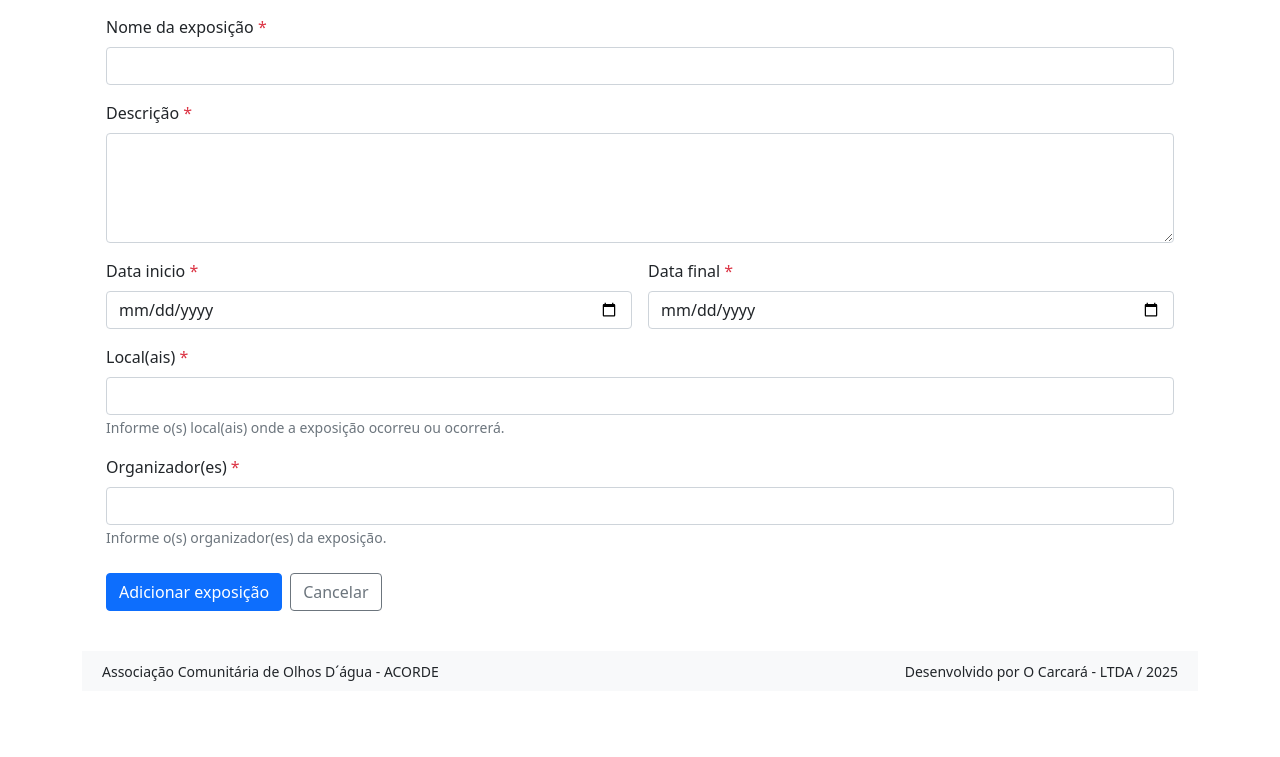
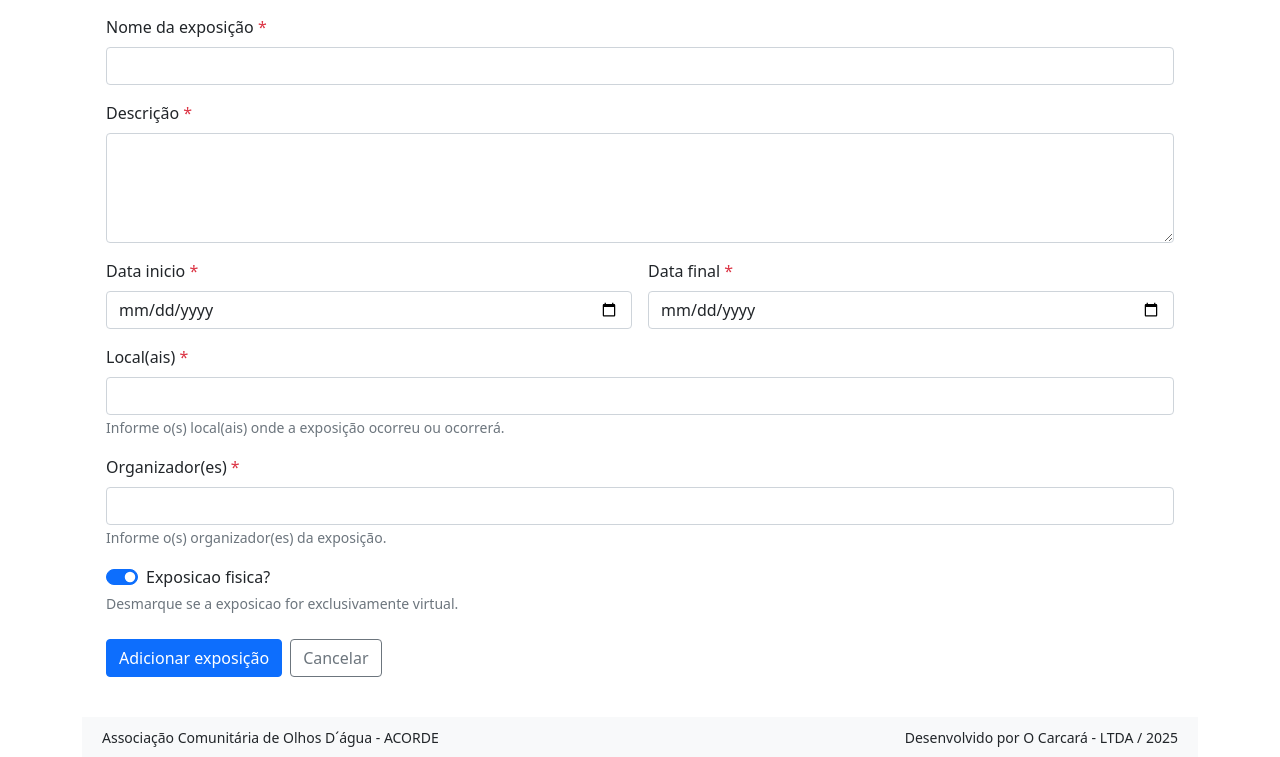
Before and after one commit to OCarcara/acorde, a Django app: page /exposicoes/adicionar/ in a window 1280 px wide. Shown: the part 145-902 px from the top of the page. Before the commit the page ends 826 px from the top, so only its background shows below. Run offline with Django 5.2, Linux system fonts and the light colour scheme.

Commit message:
Incluída o botão para marcar se a exposição é física no CRUD de exposições

```diff
--- a/acervo/forms.py
+++ b/acervo/forms.py
@@ -419,6 +419,7 @@ class ExposicaoForm(forms.ModelForm):
             "data_final",
             "local",
             "orgazador",
+            "exposicao_fisica",
         ]
         labels = {
             "nome": "Nome da exposição",
@@ -427,13 +428,16 @@ class ExposicaoForm(forms.ModelForm):
             "data_final": "Data de encerramento",
             "local": "Local(ais)",
             "orgazador": "Organizador(es)",
+            "exposicao_fisica": "Exposicao fisica?",
         }
         widgets = {
             "descricao": forms.Textarea(attrs={"rows": 4}),
+            "exposicao_fisica": forms.CheckboxInput(attrs={"class": "form-check-input"}),
         }
         help_texts = {
             "local": "Informe o(s) local(ais) onde a exposição ocorreu ou ocorrerá.",
             "orgazador": "Informe o(s) organizador(es) da exposição.",
+            "exposicao_fisica": "Desmarque se a exposicao for exclusivamente virtual.",
         }
         error_messages = {
             "nome": {"required": "Informe o nome da exposição."},
--- a/acervo/models.py
+++ b/acervo/models.py
@@ -91,6 +91,7 @@ class Exposicao(models.Model):
     data_final = models.DateField('Data de encerramento', null=False, blank=False)
     local = models.CharField('Local(ais)', max_length=255, null=False, blank=False)
     orgazador = models.CharField('Organizador(es)', max_length=200, null=False, blank=False)
+    exposicao_fisica = models.BooleanField('Exposicação física', default=True)
 
     class Meta:
         verbose_name = "Exposição"
@@ -114,7 +115,7 @@ class LocalInterno(models.Model):
 class PecasAcervo(models.Model):
 
     denominacao = models.CharField('Nome da peça',max_length=100, null=False, blank=False)
-    autor = models.ManyToManyField(Pessoa, null=True, blank=True, verbose_name="Autores(as)")
+    autor = models.ManyToManyField(Pessoa, blank=True, verbose_name="Autores(as)")
     titulo_dado_pelo_autor = models.CharField('Título dado pelo autor', max_length=100, null=False, blank=False)
     nr_registro = models.CharField('Nº registro', max_length=10, null=True, blank=True)
     numero_ordem = models.CharField('Nº de ordem', max_length=3, null=True, blank=True)
--- a/templates/exposicoes/exposicao_confirm_delete.html
+++ b/templates/exposicoes/exposicao_confirm_delete.html
@@ -17,6 +17,7 @@
                         <p class="mb-1"><strong>Descrição:</strong> {{ exposicao.descricao|truncatewords:30 }}</p>
                         <p class="mb-1"><strong>Período:</strong> {{ exposicao.data_inicio|date:"d/m/Y" }} a {{ exposicao.data_final|date:"d/m/Y" }}</p>
                         <p class="mb-1"><strong>Local:</strong> {{ exposicao.local }}</p>
+                        <p class="mb-1"><strong>Formato:</strong> {{ exposicao.exposicao_fisica|yesno:"Fisica,Virtual" }}</p>
                         <p class="mb-0"><strong>Organizador(es):</strong> {{ exposicao.orgazador }}</p>
                     </div>
 
--- a/templates/exposicoes/exposicao_form.html
+++ b/templates/exposicoes/exposicao_form.html
@@ -120,6 +120,23 @@
                     </div>
                 {% endif %}
             </div>
+
+            <div class="col-12">
+                <div class="form-check form-switch">
+                    {{ form.exposicao_fisica }}
+                    <label class="form-check-label" for="{{ form.exposicao_fisica.id_for_label }}">
+                        {{ form.exposicao_fisica.label }}
+                    </label>
+                </div>
+                {% if form.exposicao_fisica.help_text %}
+                    <small class="form-text text-muted">{{ form.exposicao_fisica.help_text }}</small>
+                {% endif %}
+                {% if form.exposicao_fisica.errors %}
+                    <div class="invalid-feedback d-block">
+                        {% for error in form.exposicao_fisica.errors %}{{ error }}{% endfor %}
+                    </div>
+                {% endif %}
+            </div>
         </div>
 
         <div class="mt-4 d-flex flex-wrap gap-2">
--- a/templates/exposicoes/exposicoes.html
+++ b/templates/exposicoes/exposicoes.html
@@ -19,6 +19,7 @@
                     <th>Data de Início</th>
                     <th>Data de Encerramento</th>
                     <th>Local</th>
+                    <th>Formato</th>
                     <th class="text-center">Ações</th>
                 </tr>
             </thead>
@@ -33,6 +34,7 @@
                         <td>{{ exposicao.data_inicio|date:"d/m/Y" }}</td>
                         <td>{{ exposicao.data_final|date:"d/m/Y" }}</td>
                         <td>{{ exposicao.local }}</td>
+                        <td>{{ exposicao.exposicao_fisica|yesno:"Fisica,Virtual" }}</td>
                         <td class="text-center text-nowrap">
                             <a href="{% url 'exposicao_update' exposicao.pk %}" class="btn btn-sm btn-outline-secondary me-1" title="Editar">
                                 <i class="bi bi-pencil"></i> Editar
@@ -44,7 +46,7 @@
                     </tr>
                 {% empty %}
                     <tr>
-                        <td colspan="5" class="text-center">Nenhuma exposição cadastrada.</td>
+                        <td colspan="6" class="text-center">Nenhuma exposição cadastrada.</td>
                     </tr>
                 {% endfor %}
             </tbody>
```
Also changed, not shown: acervo/migrations/0008_exposicao_exposicao_fisica_and_more.py (added), acervo/migrations/0009_alter_pecasacervo_autor.py (added).
